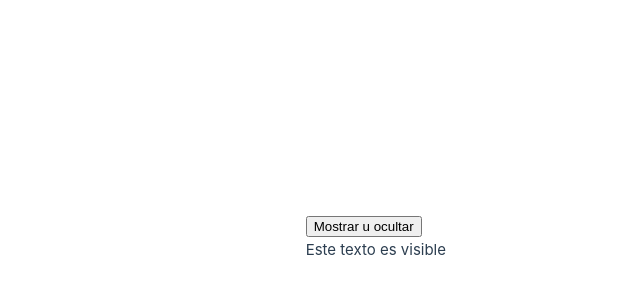
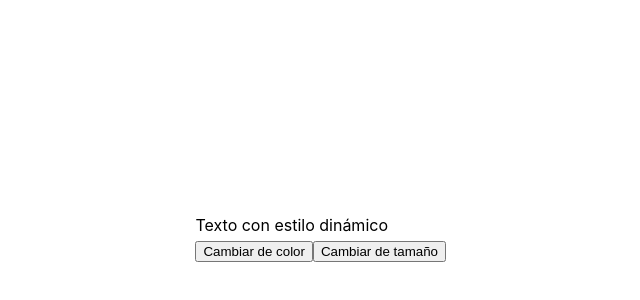
Before and after one commit to joselautaro/vue-grupo-dos, a Vue app: page /programacion-reactiva in a window 1280 px wide. Shown: the part 162-462 px from the top of the page, without its empty margins (194-834 px from the left). Built offline with nearby package versions, Linux system fonts and the light colour scheme.

Commit message:
Ejemplo 7

```diff
--- /dev/null
+++ b/src/components/ProgramacionReactiva/Ejemplo7.vue
@@ -0,0 +1,34 @@
+<!-- Ejemplo 7: v-bind -->
+
+<template>
+    <div>
+        <!-- Aplicamos estilos dinamicos al párrafo -->
+         <p :style="{color: textoColor, fontSize: fontSize + 'px'}">
+            Texto con estilo dinámico
+         </p>
+        <button @click="changeColor">Cambiar de color</button>
+        <button @click="changeFontSize"> Cambiar de tamaño</button>
+    </div>
+</template>
+
+<script setup>
+import { ref } from 'vue';
+
+const textoColor = ref('black')
+
+const fontSize = ref(16)
+
+// Funcion para cambiar el tamaño de la fuente
+const changeColor = () =>{
+    // Alternamos entre negro y rojo
+    textoColor.value = textoColor.value === 'black' ? 'red' : 'black'
+}
+
+// Función para cambiar el tamaño de la fuente
+const changeFontSize = () =>{
+    // Incrementamos el tamaño en dos px
+    fontSize.value += 2
+    // Si supera 24 px, volvemos a 16px
+    if(fontSize.value > 24) fontSize.value = 16
+}
+</script>
--- a/src/router/index.js
+++ b/src/router/index.js
@@ -1,7 +1,7 @@
 import { createRouter, createWebHistory } from 'vue-router'
 // import HomeView from '../views/HomeView.vue'
 import App from '@/App.vue'
-import Ejemplos from '@/components/ProgramacionReactiva/Ejemplo6.vue'
+import Ejemplos from '@/components/ProgramacionReactiva/Ejemplo7.vue'
 
 const router = createRouter({
   history: createWebHistory(import.meta.env.BASE_URL),
```
